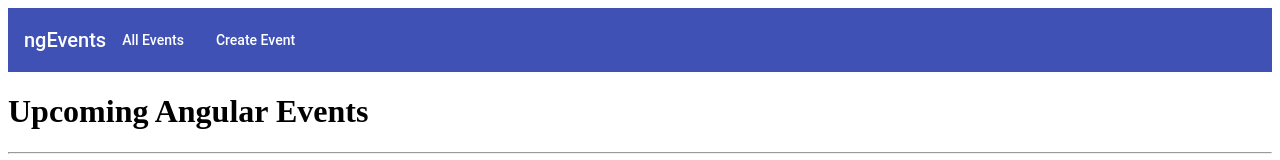
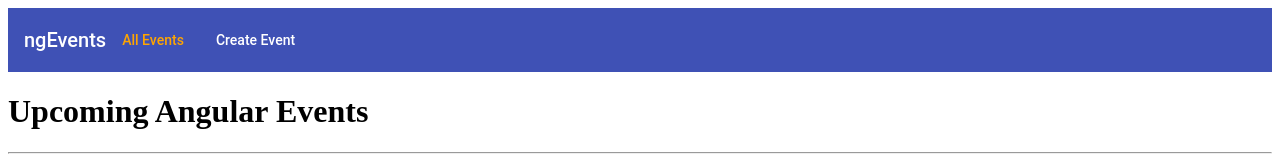
Before and after one commit to achutkiran/Angular-Tutorial-pluralsight, an Angular app: page /events in a window 1280 px wide. Shown: the top 160 px of the page. Built offline with nearby package versions, Linux system fonts and the light colour scheme.

Commit message:
add styling to active links in toolbar

```diff
--- /dev/null
+++ b/src/app/toolbar/toolbar.component.css
@@ -0,0 +1,3 @@
+mat-toolbar > button.active {
+    color: orange;
+}
--- a/src/app/toolbar/toolbar.component.html
+++ b/src/app/toolbar/toolbar.component.html
@@ -2,6 +2,6 @@
     <span>
         ngEvents
     </span>
-    <button mat-button [routerLink]="['/events']">All Events</button>
-    <button mat-button [routerLink]="['/events/new']">Create Event</button>
+    <button mat-button [routerLink]="['/events']" routerLinkActive="active" [routerLinkActiveOptions]="{exact:true}">All Events</button>
+    <button mat-button [routerLink]="['/events/new']" routerLinkActive="active">Create Event</button>
 </mat-toolbar>
--- a/src/app/toolbar/toolbar.component.ts
+++ b/src/app/toolbar/toolbar.component.ts
@@ -3,7 +3,8 @@ import { Component } from "@angular/core";
 
 @Component({
     selector: 'app-toolbar',
-    templateUrl:'./toolbar.component.html'
+    templateUrl:'./toolbar.component.html',
+    styleUrls: ['./toolbar.component.css']
 })
 
 export class AppToolbar {
```
